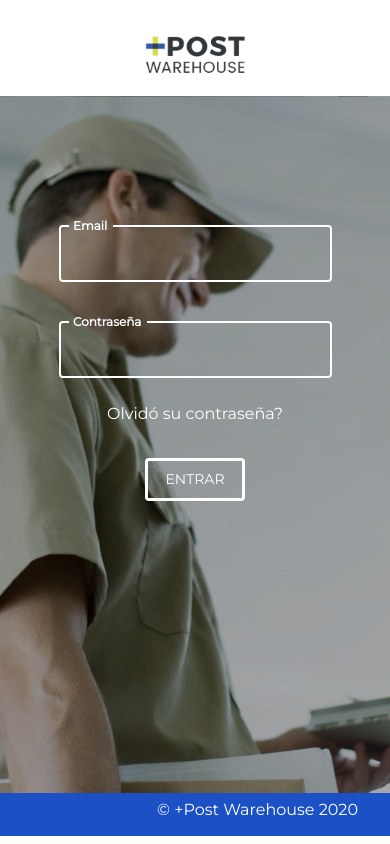
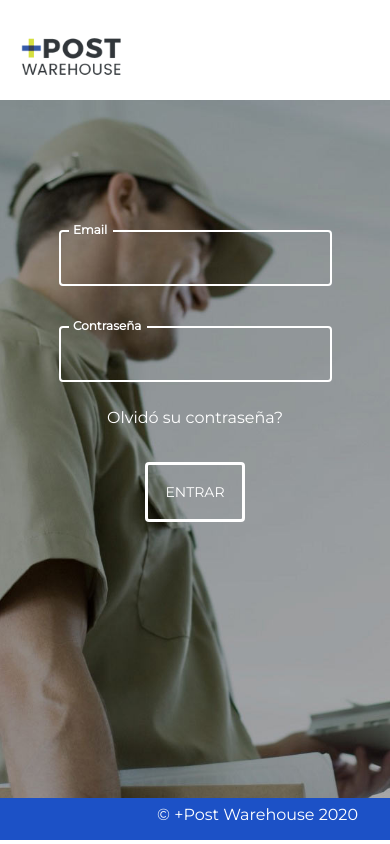
Before and after one commit to haydeemunozdelarocha/maspostusers, a React (Create React App) app: page / in a window 390 px wide. Built offline with nearby package versions, Linux system fonts and the light colour scheme.

Commit message:
fixinf autorizado and confirm

```diff
--- a/src/components/Header.js
+++ b/src/components/Header.js
@@ -1,11 +1,14 @@
 import React from 'react';
 import logo from '../images/maspost-sm.png';
 import ResponsiveMenu from "./ResponsiveMenu";
+import {isMobileMedium} from "../helpers/responsive";
 
 function Header(props) {
     const {isLoggedIn, isSuperAdmin} = props;
+    const isMobile = isMobileMedium();
+
     return (
-        <header className="main-header">
+        <header className={`main-header ${isMobile ? 'mobile-header' : ''}`}>
             <nav className="navbar navbar-default " role="navigation">
                 <div className="navbar-header">
                     <a href="/">
--- a/src/style/components/buttons.scss
+++ b/src/style/components/buttons.scss
@@ -37,6 +37,10 @@
   padding: .5rem 1rem;
   min-width: 100px;
 
+  @media (max-width: 600px) {
+    min-height: 60px;
+  }
+
   &:focus, &:active {
     outline: none !important;
     box-shadow: none;
--- a/src/style/components/card.scss
+++ b/src/style/components/card.scss
@@ -3,8 +3,8 @@
     position: absolute;
     top: 20px;
     right: 20px;
-    height: 50px;
-    width:  50px;
+    height: 2rem;
+    width:  2rem;
   }
 
   margin-bottom: 30px;
@@ -14,4 +14,9 @@
     padding-right: 5px;
     text-transform: uppercase;
   }
+
+  p {
+    word-break: break-all;
+    max-width: 73%;
+  }
 }
--- a/src/style/components/menu.scss
+++ b/src/style/components/menu.scss
@@ -70,11 +70,6 @@
   display: flex;
   justify-content: space-between;
   align-items: center;
-
-  @include media-breakpoint-down(sm) {
-    justify-content: center;
-    flex-direction: row-reverse;
-  }
 }
 
 .navbar-collapse {
@@ -182,11 +177,8 @@
   transition: .5s ease-in-out;
   cursor: pointer;
   border:none;
-  width: 50px;
-  height: 45px;
-  position: absolute;
-  left: 2rem;
-  top: 30%;
+  width: 3em;
+  height: 1em;
 }
 
 .menu-icon span:nth-child(1) {
--- a/src/style/components/panel.scss
+++ b/src/style/components/panel.scss
@@ -6,6 +6,12 @@
   border-radius: $border-radius;
   padding: 1rem 1rem;
   margin-top: 2rem;
+
+  &-body {
+    @media (max-width: 480px) {
+      overflow-x: scroll;
+    }
+  }
 }
 
 .panel-highlight {
--- a/src/style/layout.scss
+++ b/src/style/layout.scss
@@ -23,6 +23,11 @@
   &-float-right {
     float: right;
   }
+
+  @media (max-width: 768px) {
+    margin-top: 100px;
+    padding: 1rem;
+  }
 }
 
 .landing-page {
@@ -36,7 +41,7 @@
   }
 }
 
-@media (max-width: 760px) {
+@media (max-width: 768px) {
   .row {
     flex-direction: column;
   }
@@ -57,3 +62,14 @@
 .in-grid-narrow {
   margin: 0 20%;
 }
+
+.mobile-header {
+  position: fixed;
+  width: 100%;
+  z-index: 2;
+  top:0;
+
+  .navbar {
+    min-height: 100px;
+  }
+}
```
